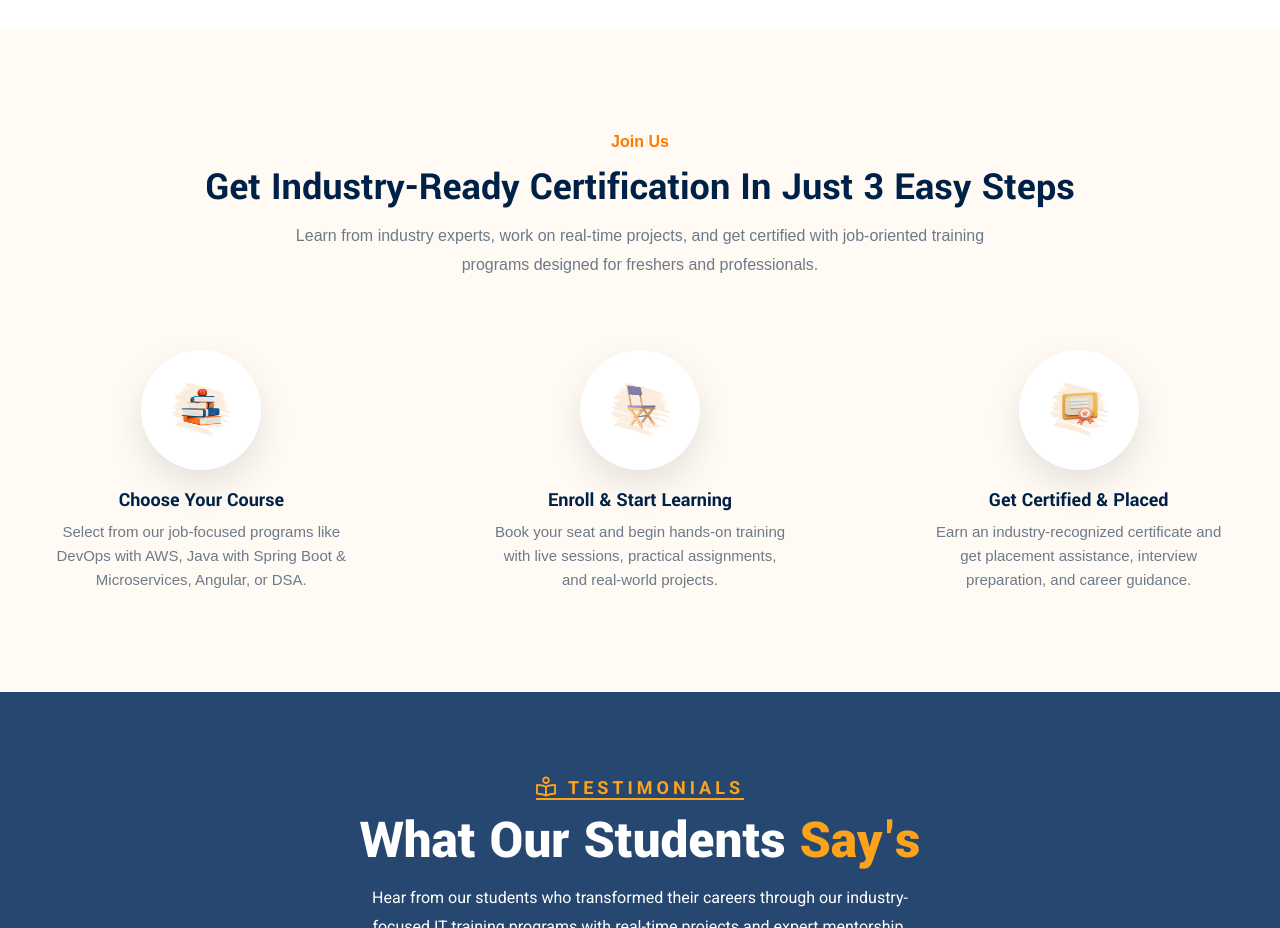
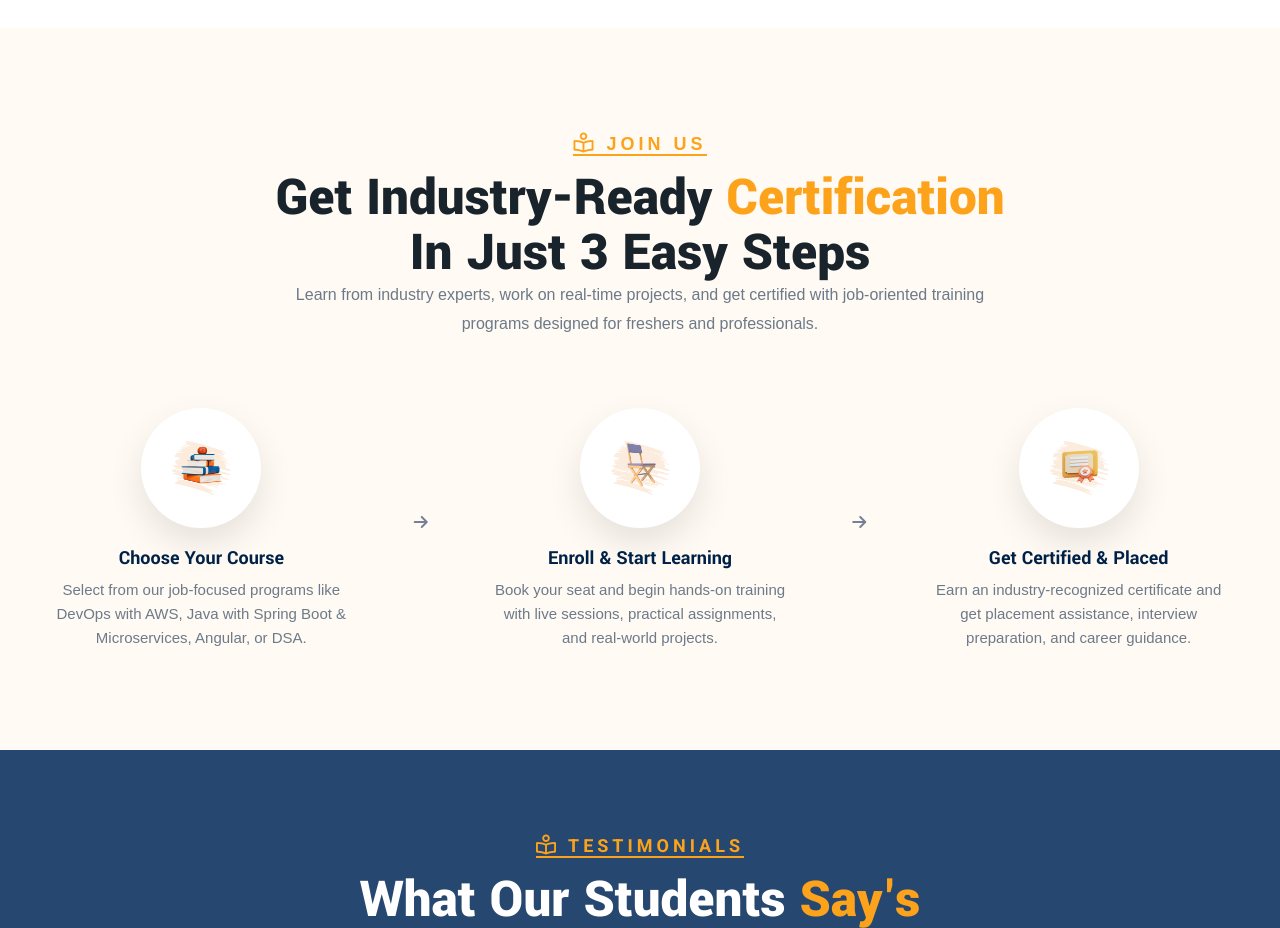
Before and after one commit to FQTS/fqts-institute, a plain HTML site: page index.html in a window 1280 px wide. Shown: the part 9400-10328 px from the top of the page. Drawn offline with Linux system fonts and the light colour scheme; files whose address does not match are found by name.

Commit message:
changes in the icon and images

```diff
--- a/index.html
+++ b/index.html
@@ -379,7 +379,7 @@
                         </div>
                     </div>
                 </div>
-            </div>
+
         </div>
         <!-- about area end -->
 
@@ -1199,8 +1199,6 @@
         <!-- placement-area -->
         <div class="placement-area py-120">
     <div class="container">
-
-        <!-- Section Heading -->
         <div class="row">
             <div class="col-lg-6 mx-auto">
                 <div class="site-heading text-center">
@@ -1217,11 +1215,7 @@
                 </div>
             </div>
         </div>
-
-        <!-- Placement Content -->
         <div class="row align-items-center g-5">
-
-            <!-- Left Content -->
             <div class="col-lg-6">
                 <div class="placement-content wow fadeInLeft" data-wow-delay=".25s">
                     <h3>100% Job-Oriented Training Program</h3>
@@ -1245,8 +1239,6 @@
                     </a>
                 </div>
             </div>
-
-            <!-- Right Stats -->
             <div class="col-lg-6">
                 <div class="placement-stats wow fadeInRight" data-wow-delay=".25s">
                     <div class="row g-4">
@@ -1284,25 +1276,26 @@
             </div>
 
         </div>
-
     </div>
         </div>
         <!-- placement-area end -->
 
-<!-- <section class="el-joinus-section"> -->
+        <!-- join-steps -->
         <div class="join-steps py-120">
             <div class="container">
 
-    <span class="join-tag">Join Us</span>
-    <h2 class="join-title">Get Industry-Ready Certification In Just 3 Easy Steps</h2>
+                <span class="site-title-tagline">
+                        <i class="far fa-book-open-reader"></i> Join Us
+                    </span>
+                <h2 class="site-title">
+                       Get Industry-Ready <span>Certification</span> <br>In Just 3 Easy Steps
+                    </h2>
     <p class="join-desc">
       Learn from industry experts, work on real-time projects, and get certified
       with job-oriented training programs designed for freshers and professionals.
     </p>
 
     <div class="steps-wrapper">
-
-      <!-- Step 1 -->
       <div class="step-box">
         <div class="step-icon">
           <img src="img/certificate/join-1-1.png" alt="">
@@ -1313,11 +1306,9 @@
           Spring Boot & Microservices, Angular, or DSA.
         </p>
       </div>
-
-      <!-- Arrow -->
-      <div class="arrow arrow-right"></div>
-
-      <!-- Step 2 -->
+      <div class="arrow arrow-right">
+  <i class="fas fa-arrow-right"></i>
+</div>
       <div class="step-box">
         <div class="step-icon">
           <img src="img/certificate/join-2-1.png" alt="">
@@ -1329,10 +1320,9 @@
         </p>
       </div>
 
-      <!-- Arrow -->
-      <div class="arrow arrow-left"></div>
-
-      <!-- Step 3 -->
+         <div class="arrow arrow-right">
+  <i class="fas fa-arrow-right"></i>
+</div>
       <div class="step-box">
         <div class="step-icon">
           <img src="img/certificate/join-3-1.png" alt="">
@@ -1347,12 +1337,6 @@
     </div>
   </div>
         </div>
-</section>
-
-
-<!-- </section> -->
-
-
 
         <!-- testimonial area -->
         <div class="testimonial-area ts-bg pt-80 pb-80">
```
Lines whose indentation alone changed are shown as unchanged.
